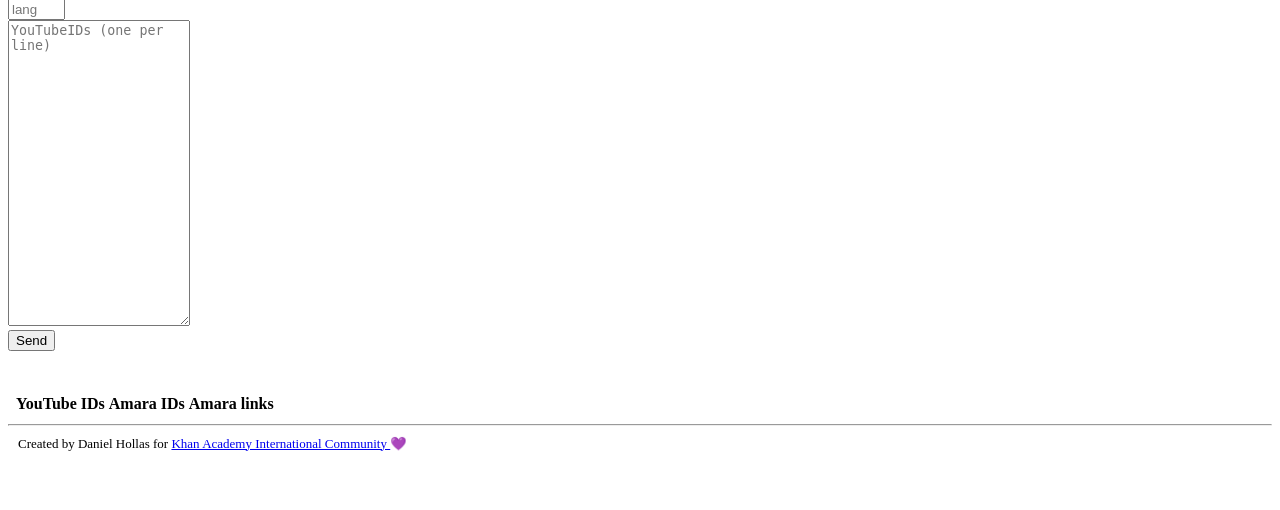
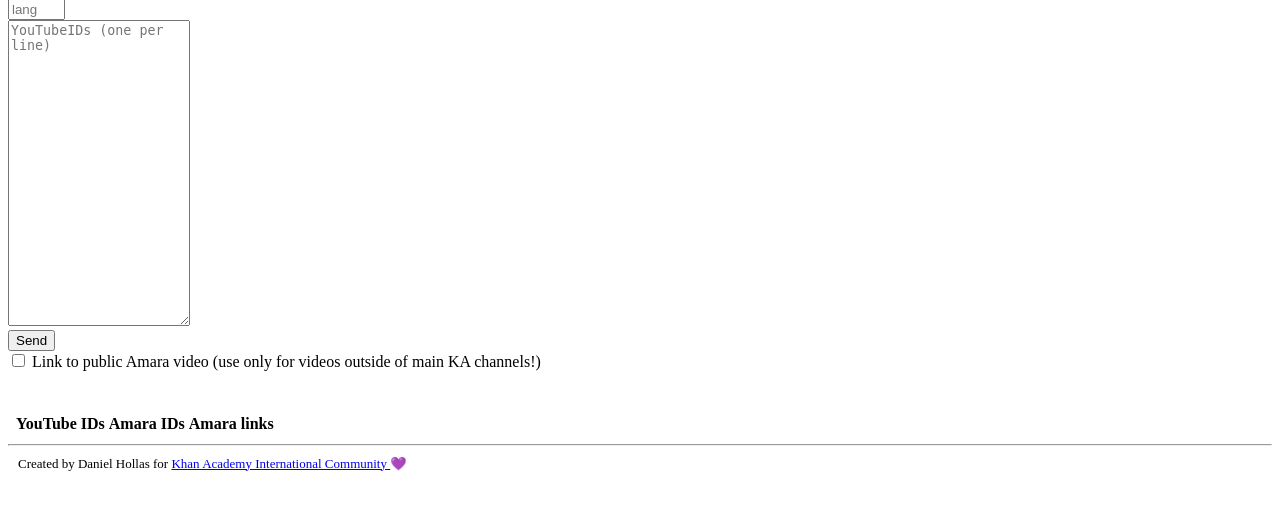
Before and after one commit to KhanovaSkola/amara-link-creator, a Flask app: page / in a window 1280 px wide. Shown: the part 136-646 px from the top of the page. Run offline with Flask 2, Linux system fonts and the light colour scheme; lists and menus that the app fills with data are empty.

Commit message:
Add Amara Public checkbox

```diff
--- a/app.py
+++ b/app.py
@@ -4,7 +4,7 @@ import re
 # Run Flask server in debug mode
 # export FLASK_ENV=development
 # python -m flask run
-from flask import Flask, render_template
+from flask import Flask, render_template, request
 from kstools.api.amara_api import Amara
 app = Flask(__name__)
 
@@ -19,8 +19,12 @@ def get_amara_link(lang, youtube_id):
     """Polls Amara API for AmaraID for a given YouTubeID
     and constructs a link to the Amara subtitling editor"""
     # TODO: manage multiple YouTubeIDs per request
-    # TODO: Add option to generate public Amara links
-    # (need to validate the video exists, and if not, create it, and add a language)
+
+    public = request.args.get('public', 0, type=bool)
+    if public:
+        team = None
+    else:
+        team = AMARA_TEAM
 
     ytid_regex = r'^[a-zA-Z0-9_-]{11}$'
     if not re.fullmatch(ytid_regex, youtube_id):
@@ -28,22 +32,31 @@ def get_amara_link(lang, youtube_id):
 
     video_url = "https://youtube.com/watch?v=%s" % youtube_id
     amara = Amara()
-    amara_response = amara.check_video(video_url, AMARA_TEAM)
+    amara_response = amara.check_video(video_url, team)
+
+    # If video does not exist on Amara and we want public link
+    # we need to create it first
+    if public and amara_response['meta']['total_count'] == 0:
+        amara_response = amara.add_video(video_url, lang)
+        if not amara_response:
+            return {youtube_id: ("Could not add video to Amara", "")}
+
+        amara_id = amara_response['id']
+        editor_url = "%s/%s/subtitles/editor/%s/%s/" % \
+            (amara.AMARA_BASE_URL, lang, amara_id, lang)
+        return {youtube_id: (amara_id, editor_url)}
+
     for r in amara_response['objects']:
-        if r['team'] == AMARA_TEAM:
+        if not public and r['team'] == AMARA_TEAM:
             amara_id = r['id']
-
-            # This is all too complicated, let's just generate one link to
-            # video page
-            #editor_url = "%s/%s/subtitles/editor/%s/%s/?team=%s" % \
-            #    (amara.AMARA_BASE_URL, lang, amara_id, lang, AMARA_TEAM)
-            #assign_url = "%s/%s/videos/%s/collaborations/%s/join/subtitler/" % \
-            #    (amara.AMARA_BASE_URL, lang, amara_id, lang)
-            #review_url = "%s/%s/videos/%s/collaborations/%s/join/reviewer/" % \
-            #    (amara.AMARA_BASE_URL, lang, amara_id, lang)
-
             video_url = "%s/%s/videos/%s/%s/?team=%s" % \
-                (amara.AMARA_BASE_URL, lang, amara_id, lang, AMARA_TEAM)
+                (amara.AMARA_BASE_URL, lang, amara_id, lang, team)
             return {youtube_id: (amara_id, video_url)}
 
-    return {youtube_id: ("Could not find video on Amara", "", "")}
+        elif public and r['team'] is None:
+            amara_id = r['id']
+            editor_url = "%s/%s/subtitles/editor/%s/%s/" % \
+                (amara.AMARA_BASE_URL, lang, amara_id, lang)
+            return {youtube_id: (amara_id, editor_url)}
+
+    return {youtube_id: ("Could not find video on Amara", "")}
--- a/templates/index.html
+++ b/templates/index.html
@@ -64,7 +64,9 @@
             <form>
                 <input type="text" id="lang" name="lang" maxlength="4" minlength="2" size="4" placeholder="lang" required spellcheck="false"><br>
                 <textarea id="input" name="input" rows="20" placeholder="YouTubeIDs (one per line)" autocomplete="off" required spellcheck="false"></textarea><br>
-                <button id="btn-send">Send</button><span id="notification"> </span>
+                <button id="btn-send">Send</button><span id="notification"> </span><br>
+                <input type="checkbox" id="public" name="public" value="true">
+                <label for="public">Link to public Amara video (use only for videos outside of main KA channels!)</label><br>
             </form>
 
             <br>
@@ -150,12 +152,15 @@
             }
         };
 
-        function sendRequest(youtube_id, lang) {
-            let xhttp = new XMLHttpRequest();
+        function sendRequest(youtube_id, lang, public_amara) {
             const url_template =
               "{{url_for('get_amara_link', lang='LANG', youtube_id='YOUTUBEID') }}";
-            const url = url_template.replace('LANG', lang)
+            let xhttp = new XMLHttpRequest();
+            let url = url_template.replace('LANG', lang)
                                     .replace('YOUTUBEID', youtube_id);
+            if (public_amara) {
+                url += "?public=true";
+            }
             xhttp.onreadystatechange = processResponse;
             xhttp.open("GET", url, true);
             xhttp.send();
@@ -166,12 +171,15 @@
             notification.innerHTML = "";
             document.getElementById('output').innerHTML = "";
             const lang = document.getElementById("lang").value.trim();
-            // TODO: Add option to generate links to public amara
             if (!validateLanguage(lang)) {
                 notification.innerHTML += "Invalid language";
                 return;
             }
+
+            const public_amara = document.getElementById("public").checked;
+
             const input = document.getElementById("input").value;
+
             // TODO: Get rid of this limitation (or make it larger) by batching requests
             const MAX_REQUESTS = 100;
             const youtube_ids = input.replace('\r', '').split('\n');
@@ -186,7 +194,7 @@
                     document.getElementById(youtube_id).innerHTML = "Invalid YouTube ID";
                     return;
                 }
-                sendRequest(youtube_id, lang);
+                sendRequest(youtube_id, lang, public_amara);
             });
         });
     </script>
```
